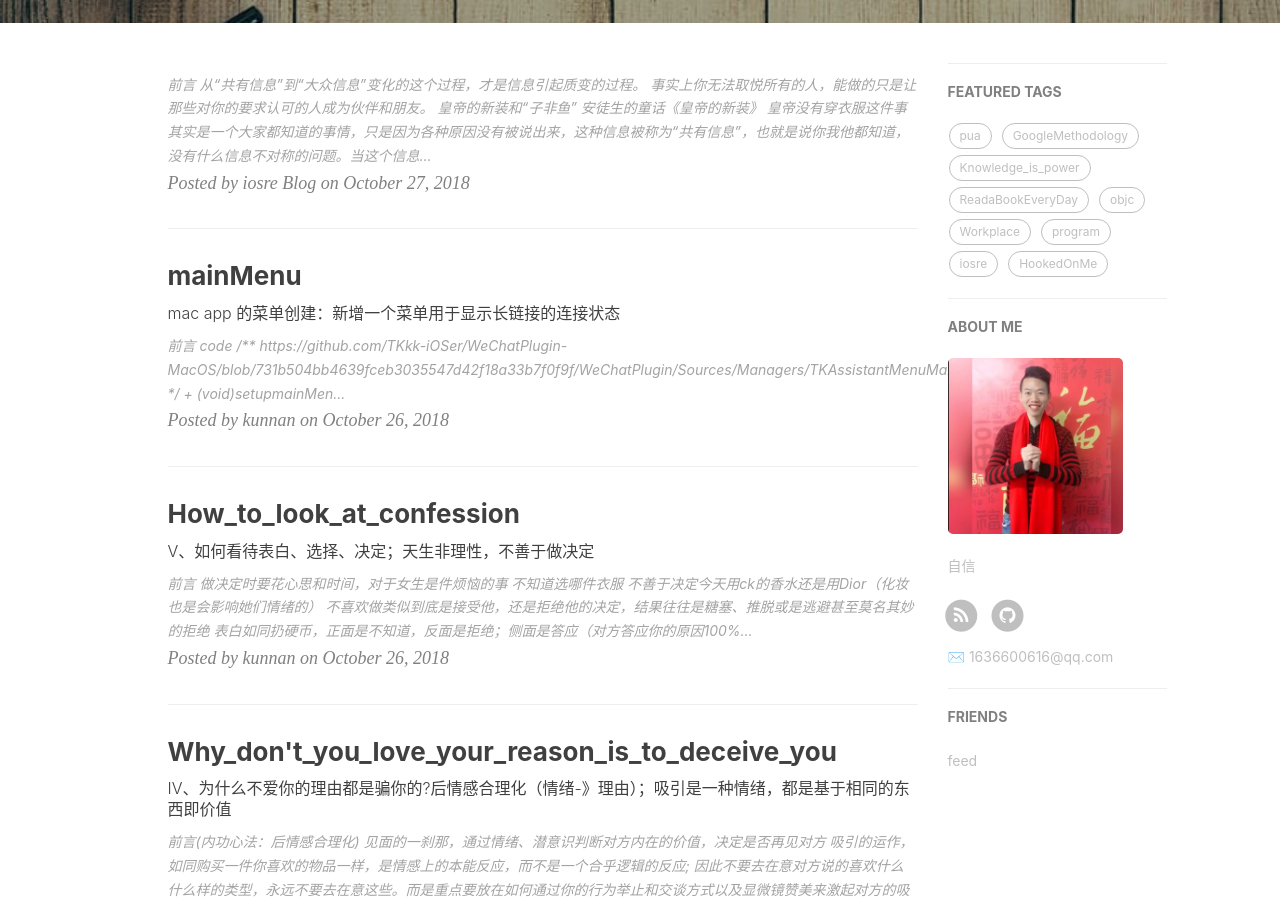
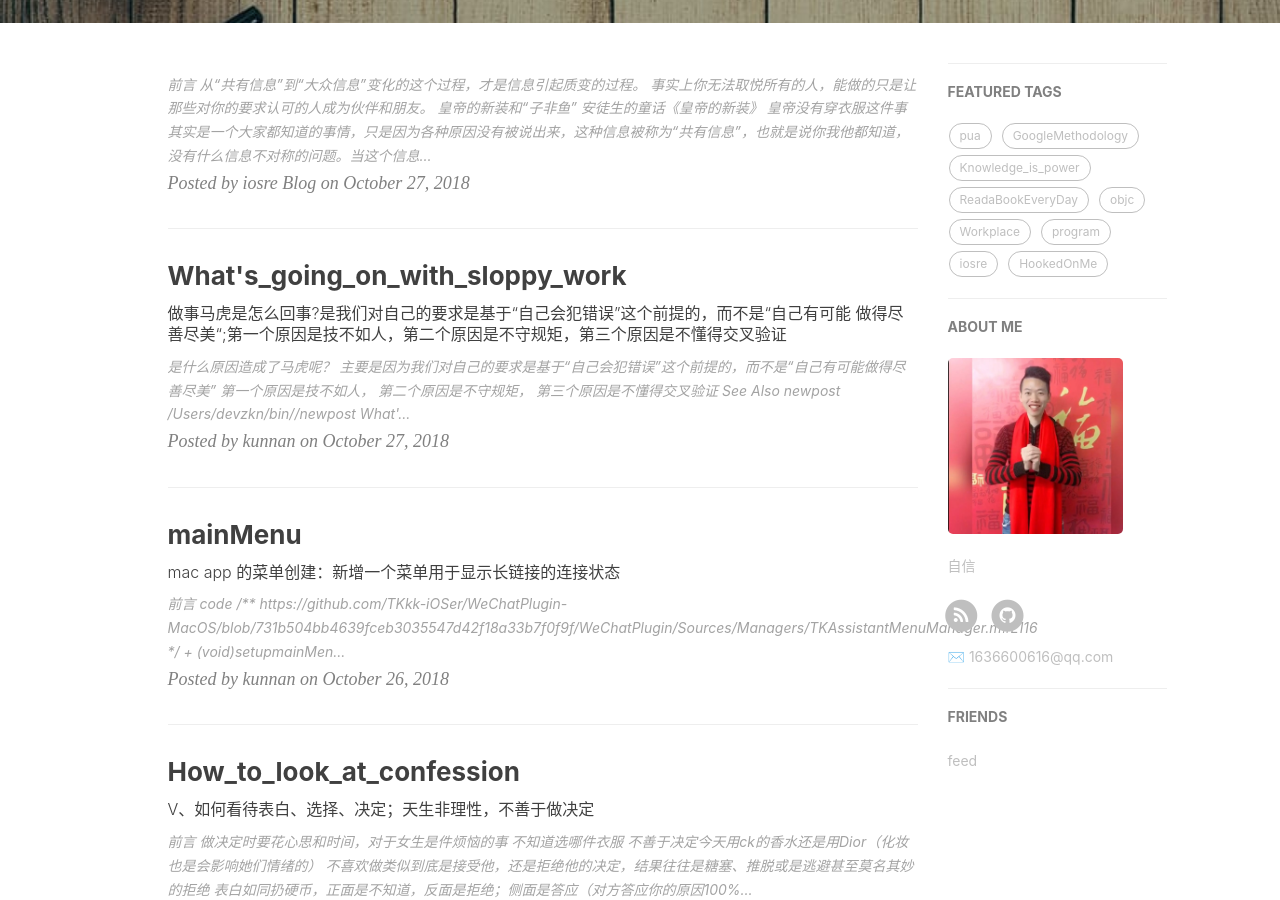
Before and after one commit to pua1203/pua1203.github.io, a Jekyll site: the page built from index.html, in a window 1280 px wide and 900 px high, scrolled down 415 px. Built offline with Jekyll 4.4.1, drawn with Linux system fonts in a browser that asks for light colours; nearby versions of some CDN libraries; the list of posts is cut into pages by our own code; comment, search, counter and statistics services are not loaded; some of the changed text lies outside the part shown.

Commit message:
我们对自己的要求是基于“自己会犯错误”这个前提的，而不是“自己有可能做得尽善尽美”

````diff
--- /dev/null
+++ b/_posts/GoogleMethodology/2018-10-27-What's_going_on_with_sloppy_work.md
@@ -0,0 +1,31 @@
+---
+layout: post
+title: What's_going_on_with_sloppy_work
+date: 2018-10-27
+tag: GoogleMethodology
+site: https://zhangkn.github.io
+catalog: true
+author: kunnan
+subtitle: 做事马虎是怎么回事?是我们对自己的要求是基于“自己会犯错误”这个前提的，而不是“自己有可能 做得尽善尽美“;第一个原因是技不如人，第二个原因是不守规矩，第三个原因是不懂得交叉验证
+---
+
+
+
+# 是什么原因造成了马虎呢？
+
+主要是因为`我们对自己的要求是基于“自己会犯错误”这个前提的，而不是“自己有可能做得尽善尽美”`
+
+* 第一个原因是技不如人，
+
+* 第二个原因是不守规矩，
+
+* 第三个原因是不懂得交叉验证
+
+# See Also
+
+>* newpost
+>
+```
+/Users/devzkn/bin//newpost What's_going_on_with_sloppy_work 做事马虎是怎么回事?是我们对自己的要求是基于“自己会犯错误”这个前提的，而不是“自己有可能 做得尽善尽美“ -t GoogleMethodology
+> #原来""的参数，需要自己加上""
+```
--- a/_posts/HookedOnMe/2018-10-26-How_to_look_at_confession.md
+++ b/_posts/HookedOnMe/2018-10-26-How_to_look_at_confession.md
@@ -32,7 +32,22 @@ subtitle: V、如何看待表白、选择、决定；天生非理性，不善于
 * 不喜欢做类似`到底是接受他，还是拒绝他的决定`，结果往往是糖塞、推脱或是逃避甚至莫名其妙的拒绝
 
   * 表白如同扔硬币，正面是不知道，反面是拒绝；侧面是答应（`对方答应你的原因100% 和你的表白这个行为本身是无关`,一定是你过去一段时间内做的一些事情己经让对方被你吸引，你的表白这个行为只是水到渠成而已）------技巧： 牵手测试
-  * 例外微乎其微，`你需要对表白 恨之入骨`；许下承若：`再也不把心思放在如何向对方表白上`；让对方喜欢待在你身边，喜欢天天和你在一起，喜欢和你出去玩，喜欢和你聊天，这样的话，做的事情，聊的东西，呆在一起的时候和情侣一模一样，那还需要表白做什么？
+  * 例外微乎其微，`你需要对表白 恨之入骨`；许下承若：`再也不把心思放在如何向对方表白上`；而是应该花心思在让对方觉得和你在一起的时间很快乐
+  * 让对方喜欢待在你身边，喜欢天天和你在一起，喜欢和你出去玩，喜欢和你聊天，这样的话，做的事情，聊的东西，呆在一起的时候和情侣一模一样，那还需要表白做什么？-----如同事实婚姻（没领证，但是同居很多年，还一起有了孩子，法律就认定你们是事实婚姻），即使你们两谁都没说清楚，但是你得到了一切作为对方伴侣的好处，这就是事实恋爱； 而对于对方来说，是不用动任何脑筋，不需要做任何犹豫。因为和你在一起很开心，很有意思。所以就喜欢、期盼和你在一起做很多的事。
+
+
+
+
+
+#### 小结
+
+
+
+* `你只需关系在乎的是： 引导`对方和你的关系往稍微更亲密一点的下一步骤走（亲密度升级）
+  *  只说话-》肢体上的正常接触-〉 （做些爸妈或者伴侣会做的事情，就等于无形地在对方心里把你们的关系拉的更亲密）
+  * 聊天到一半，看着对方的嘴唇起码3秒钟；然后说： ``
+
+
 
 
 
@@ -82,6 +97,10 @@ subtitle: V、如何看待表白、选择、决定；天生非理性，不善于
 
 
 
+
+
+
+
 # See Also
 
 >* newpost
````
Also changed, not shown: _posts/HookedOnMe/2018-10-16-Directory.md (+2 -1 lines).
